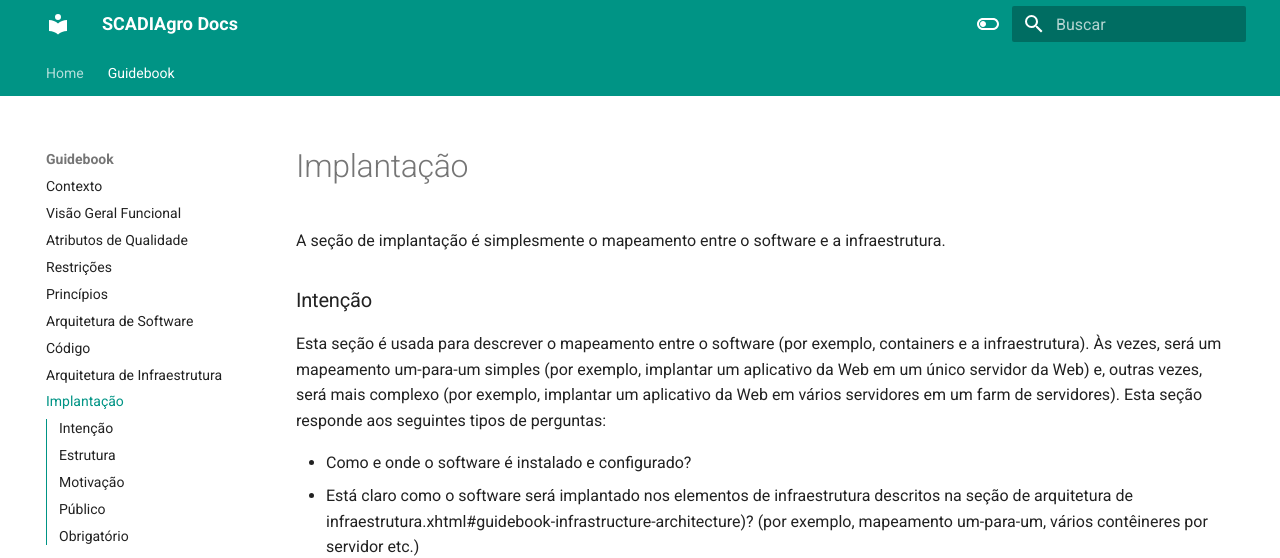
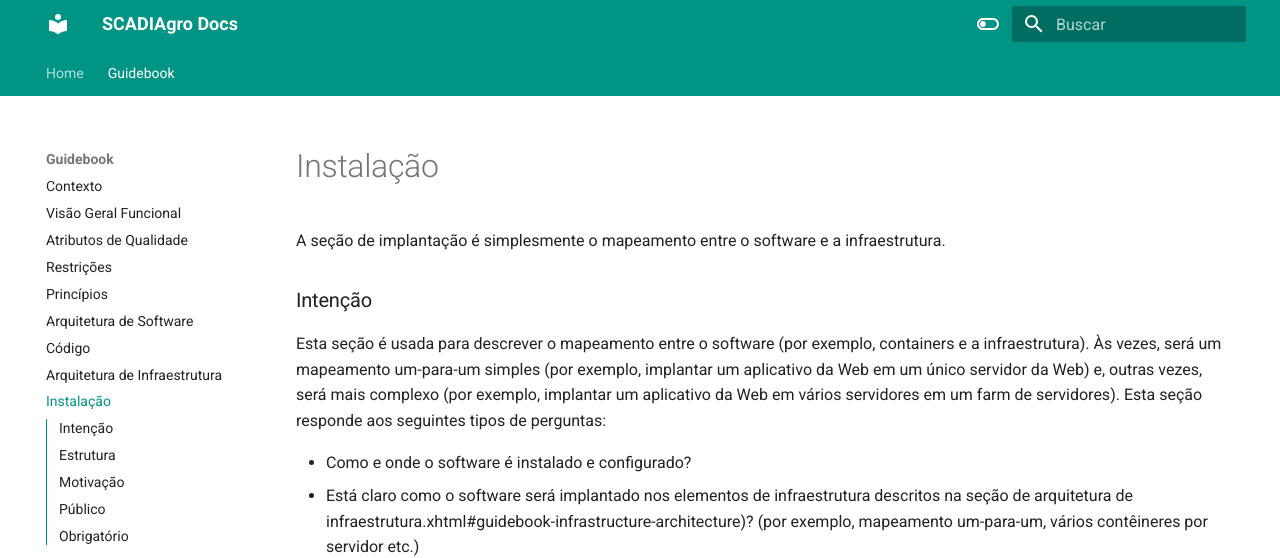
Before and after one commit to lgertel/scadiagro, an MkDocs documentation site: the page built from docs/guidebook/9_deployment.md, in a window 1280 px wide and 900 px high. Shown: the top 558 px of the window. Built offline with MkDocs 1.6.1 and Material for MkDocs 9.7.7, drawn with Linux system fonts in a browser that asks for light colours.

Commit message:
Software Guidebook

```diff
--- a/docs/guidebook/9_deployment.md
+++ b/docs/guidebook/9_deployment.md
@@ -1,4 +1,4 @@
-# Implantação
+# Instalação
 
 A seção de implantação é simplesmente o mapeamento entre o software e a infraestrutura.
 
```
Also changed, not shown: docs/guidebook/5_principles.md (+1 -1 lines), site/404.html, site/guidebook/10_operation_and_support/index.html, site/guidebook/11_development_environment/index.html, site/guidebook/12_decision_log/index.html, site/guidebook/1_context/index.html, site/guidebook/2_functional_overview/index.html, site/guidebook/3_quality_attributes/index.html, site/guidebook/4_constraints/index.html, site/guidebook/5_principles/index.html, site/guidebook/6_software_architecture/index.html, site/guidebook/7_code/index.html, site/guidebook/8_infrastructure_architecture/index.html, site/guidebook/9_deployment/index.html, 3 more files, 1 other file.
